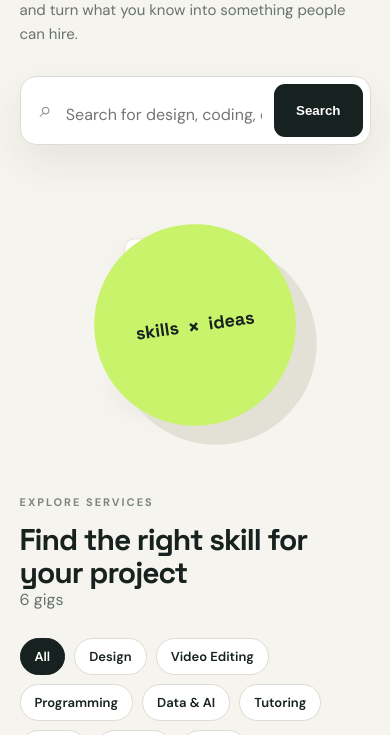
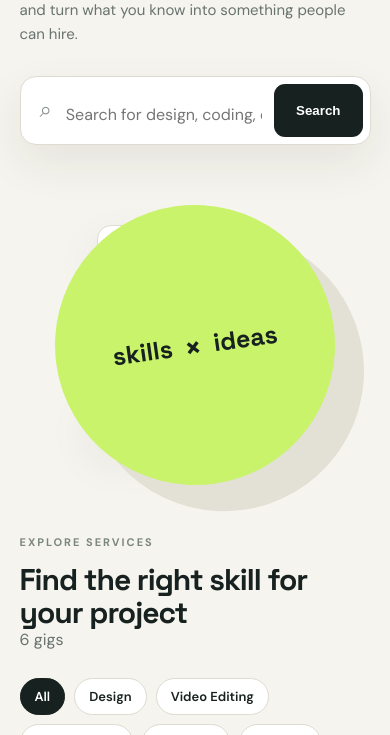
Before and after one commit to CODEDEMON090/SkillSwap, a Flask app: page / in a window 390 px wide. Shown: the part 341-1076 px from the top of the page. Run offline with Flask 3, Linux system fonts and the light colour scheme; data comes from the database, SQL or seed files in the repository.

Commit message:
Fix mobile hero graphic

```diff
--- a/static/style.css
+++ b/static/style.css
@@ -85,8 +85,8 @@ label{display:block;font-size:12px;font-weight:800;margin:15px 0}input,select,te
     }
 
     .hero-art {
-        transform: scale(.72);
-        margin: -20px auto -30px;
+        transform: scale(1);
+        margin: 0 auto -10px;
     }
 
     .gig-grid {
```
